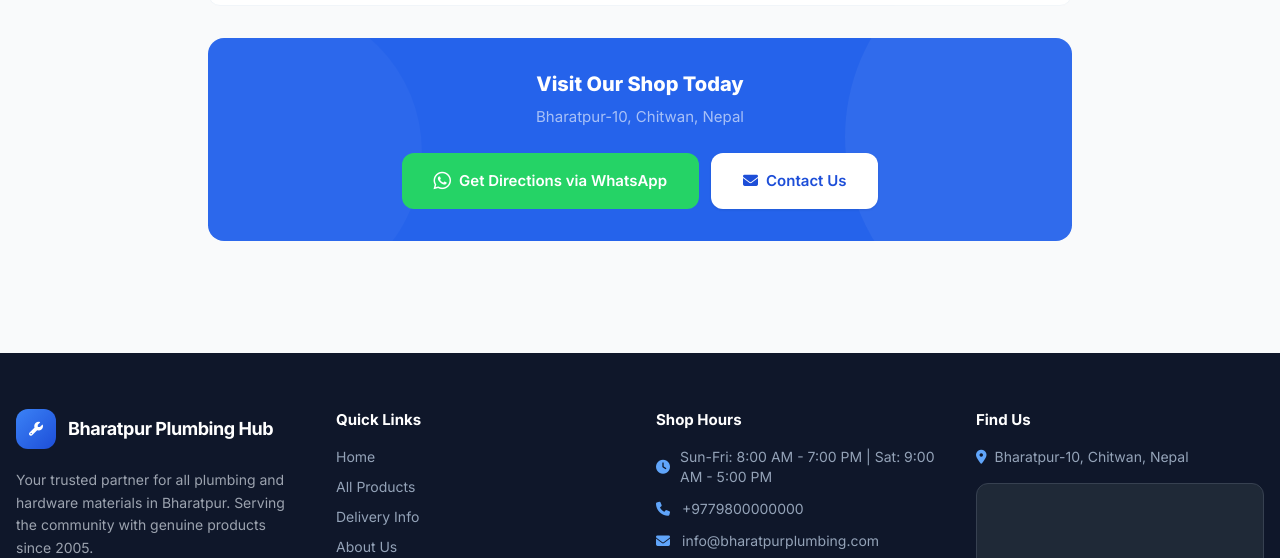
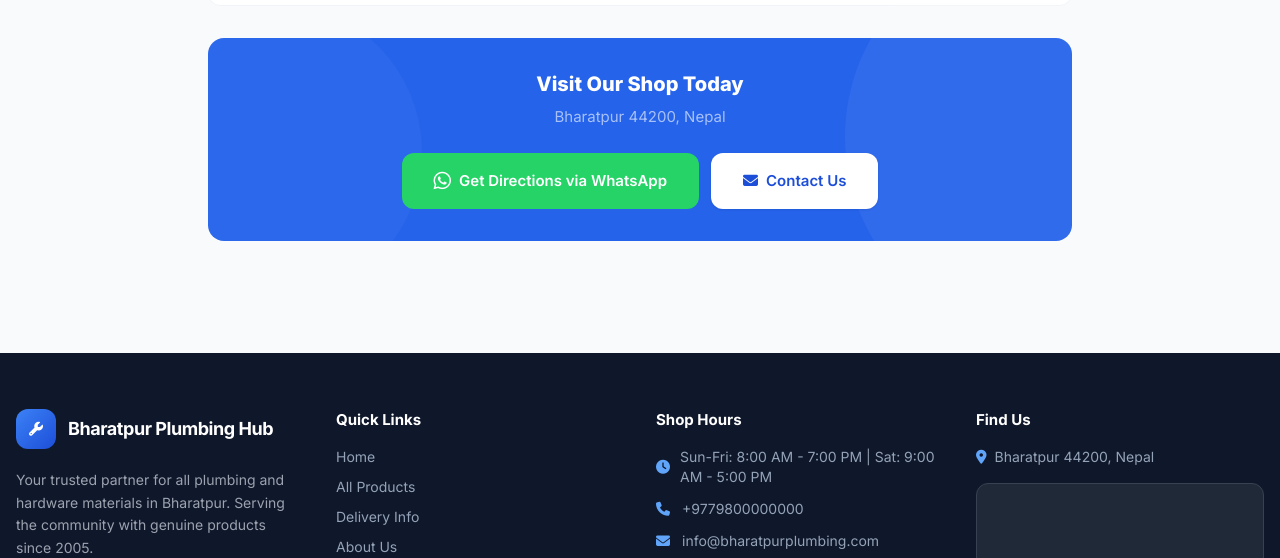
Before and after one commit to 2anupam0/bharatpur-plumbing-hub, a Django app: page /about/ in a window 1280 px wide. Shown: the part 1045-1603 px from the top of the page. Run offline with Django 4.2, Linux system fonts and the light colour scheme; data comes from the database, SQL or seed files in the repository; some libraries are stand-ins or nearby versions; grey boxes are pictures that could not be loaded.

Commit message:
Update shop address to Bharatpur 44200 Nepal and map coordinates to 27.624872, 84.398229

```diff
--- a/plumbing_shop/settings.py
+++ b/plumbing_shop/settings.py
@@ -98,5 +98,5 @@ SITE_NAME = "Bharatpur Plumbing Hub"
 SITE_TAGLINE = "All Plumbing & Hardware Materials in Bharatpur"
 SITE_PHONE = "+9779800000000"
 SITE_EMAIL = "info@bharatpurplumbing.com"
-SITE_ADDRESS = "Bharatpur-10, Chitwan, Nepal"
+SITE_ADDRESS = "Bharatpur 44200, Nepal"
 SITE_OPENING_HOURS = "Sun-Fri: 8:00 AM - 7:00 PM | Sat: 9:00 AM - 5:00 PM"
--- a/shop/templates/owner/bill_print.html
+++ b/shop/templates/owner/bill_print.html
@@ -164,7 +164,7 @@
         <div class="footer">
             <p><strong>Thank you for your purchase!</strong></p>
             <p>For questions, contact us at {{ site_phone }} or visit {{ site_address }}</p>
-            <p style="margin-top:8px;color:#cbd5e1;">{{ site_name }} &mdash; Bharatpur, Chitwan, Nepal</p>
+            <p style="margin-top:8px;color:#cbd5e1;">{{ site_name }} &mdash; Bharatpur 44200, Nepal</p>
         </div>
     </div>
 
--- a/shop/templates/shop/base.html
+++ b/shop/templates/shop/base.html
@@ -171,7 +171,7 @@
                     <h4 class="footer-title">Find Us</h4>
                     <p class="text-sm mb-4"><i class="fas fa-map-marker-alt text-primary-400 mr-2"></i>{{ site_address }}</p>
                     <div class="rounded-xl overflow-hidden aspect-video bg-gray-800 border border-gray-700">
-                        <iframe src="https://www.google.com/maps/embed?pb=!1m18!1m12!1m3!1d56591.53946840679!2d84.3484!3d27.6809!2m3!1f0!2f0!3f0!3m2!1i1024!2i768!4f13.1!3m3!1m2!1s0x3994fb80a062ce95%3A0x2cdbde85a7e5b6e5!2sBharatpur%2C%20Nepal!5e0!3m2!1sen!2snp!4v1700000000000" width="100%" height="100%" style="border:0;" allowfullscreen="" loading="lazy"></iframe>
+                        <iframe src="https://www.google.com/maps/embed?pb=!1m18!1m12!1m3!1d3561.5!2d84.398229!3d27.624872!2m3!1f0!2f0!3f0!3m2!1i1024!2i768!4f13.1!3m3!1m2!1s0x3994e0c7b8b0e8e7%3A0x1234567890abcdef!2sBharatpur+44200%2C+Nepal!5e0!3m2!1sen!2snp!4v1700000000000" width="100%" height="100%" style="border:0;" allowfullscreen="" loading="lazy"></iframe>
                     </div>
                 </div>
             </div>
--- a/shop/templates/shop/checkout.html
+++ b/shop/templates/shop/checkout.html
@@ -61,7 +61,7 @@
                         </div>
                         <div>
                             <p class="text-sm font-bold text-gray-900">Pickup from Shop</p>
-                            <p class="text-xs text-gray-500">{{ site_address|default:"Bharatpur-10, Chitwan, Nepal" }}</p>
+                            <p class="text-xs text-gray-500">{{ site_address|default:"Bharatpur 44200, Nepal" }}</p>
                         </div>
                     </div>
                 </div>
--- a/shop/templates/shop/invoice.html
+++ b/shop/templates/shop/invoice.html
@@ -125,7 +125,7 @@
         <div class="footer">
             <p><strong>Thank you for your purchase!</strong></p>
             <p>For any questions, contact us at {{ site_phone }} or visit us at {{ site_address }}</p>
-            <p style="margin-top:8px;color:#cbd5e1;">{{ site_name }} &mdash; Bharatpur, Chitwan, Nepal</p>
+            <p style="margin-top:8px;color:#cbd5e1;">{{ site_name }} &mdash; Bharatpur 44200, Nepal</p>
         </div>
     </div>
 
```
